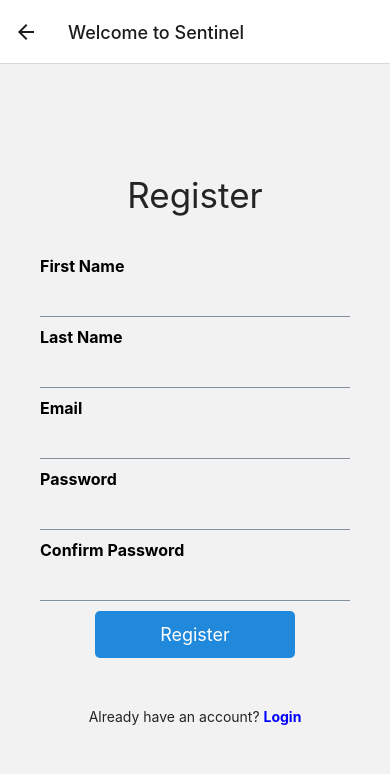
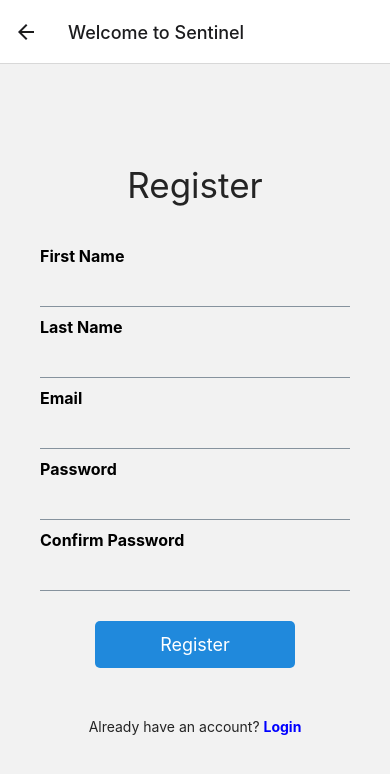
Before and after one commit to Sentinel-FYP/mobile-app, a React Native app: screen /Register in a window 390 px wide. Shown: the top 774 px of the page. Built offline with nearby package versions, Linux system fonts and the light colour scheme.

Commit message:
[Update] Complete registeration

```diff
--- a/src/hooks/useAuth.js
+++ b/src/hooks/useAuth.js
@@ -11,7 +11,7 @@
     try {
       const signUpUrl = API_BASE_URL + "/signup";
       const user = await axios.post(signUpUrl, userData);
-      console.log("User registered: ", user.data);
+      return user.data;
     } catch (error) {
       throw error;
     } finally {
--- a/src/screens/auth/RegisterScreen.jsx
+++ b/src/screens/auth/RegisterScreen.jsx
@@ -1,11 +1,102 @@
 import { View, StyleSheet, ScrollView } from "react-native";
-import React from "react";
+import { useState } from "react";
 import { Button, Input, Text } from "@rneui/themed";
 import { COLORS } from "../../constants";
+import useAuth from "../../hooks/useAuth";
 
 const Register = ({ navigation }) => {
+  // Variables
+  const { register, loading } = useAuth();
+  const [firstName, setFirstName] = useState({
+    value: null,
+    errorMessage: null,
+  });
+  const [lastName, setLastName] = useState({ value: null, errorMessage: null });
+  const [email, setEmail] = useState({ value: null, errorMessage: null });
+  const [password, setPassword] = useState({ value: null, errorMessage: null });
+  const [confirmPassword, setConfirmPassword] = useState({
+    value: null,
+    errorMessage: null,
+  });
+
+  // Event handlers
   const handleLoginPress = () => {
     navigation.navigate("Login");
+  };
+  const handleRegisterPress = async () => {
+    setFirstName({ ...firstName, errorMessage: null });
+    setLastName({ ...lastName, errorMessage: null });
+    setEmail({ ...email, errorMessage: null });
+    setPassword({ ...password, errorMessage: null });
+    setConfirmPassword({ ...confirmPassword, errorMessage: null });
+    if (!firstName.value) {
+      setFirstName({
+        ...firstName,
+        errorMessage: "Please fill out all fields.",
+      });
+    }
+    if (!lastName.value) {
+      setLastName({
+        ...lastName,
+        errorMessage: "Please fill out all fields.",
+      });
+    }
+    if (!email.value) {
+      setEmail({ ...email, errorMessage: "Please fill out all fields." });
+    }
+    if (!password.value) {
+      setPassword({
+        ...password,
+        errorMessage: "Please fill out all fields.",
+      });
+    }
+    if (!confirmPassword.value) {
+      setConfirmPassword({
+        ...confirmPassword,
+        errorMessage: "Please fill out all fields.",
+      });
+    }
+
+    if (
+      !(
+        firstName.value &&
+        lastName.value &&
+        email.value &&
+        password.value &&
+        confirmPassword.value
+      )
+    ) {
+      return;
+    }
+
+    if (password.value != confirmPassword.value) {
+      setPassword({
+        ...password,
+        errorMessage: "Password and confirm password do not match.",
+      });
+      setConfirmPassword({
+        ...confirmPassword,
+        errorMessage: "Password and confirm password do not match.",
+      });
+      return;
+    }
+
+    try {
+      const userData = {
+        firstName: firstName.value,
+        lastName: lastName.value,
+        email: email.value,
+        password: password.value,
+        confirmPassword: confirmPassword.value,
+      };
+      const user = await register(userData);
+      navigation.navigate("Login");
+    } catch (error) {
+      console.error(
+        `Error while registering user: Status: ${error.response?.status} Message: ${error.response?.data?.message}
+        `
+      );
+    }
   };
   return (
     <ScrollView
@@ -22,17 +113,52 @@
       <View
         style={{ width: "100%", alignItems: "center", paddingVertical: 40 }}
       >
-        <Input label={"First Name"} labelStyle={styles.inputLabel} />
-        <Input label={"Last Name"} labelStyle={styles.inputLabel} />
-        <Input label={"Email"} labelStyle={styles.inputLabel} />
-        <Input label={"Password"} labelStyle={styles.inputLabel} />
-        <Input label={"Confirm Password"} labelStyle={styles.inputLabel} />
+        <Input
+          label={"First Name"}
+          labelStyle={styles.inputLabel}
+          value={firstName.value}
+          errorMessage={firstName.errorMessage}
+          onChangeText={(value) => setFirstName({ ...firstName, value })}
+        />
+        <Input
+          label={"Last Name"}
+          labelStyle={styles.inputLabel}
+          value={lastName.value}
+          errorMessage={lastName.errorMessage}
+          onChangeText={(value) => setLastName({ ...lastName, value })}
+        />
+        <Input
+          label={"Email"}
+          labelStyle={styles.inputLabel}
+          value={email.value}
+          errorMessage={email.errorMessage}
+          onChangeText={(value) => setEmail({ ...email, value })}
+        />
+        <Input
+          label={"Password"}
+          labelStyle={styles.inputLabel}
+          value={password.value}
+          errorMessage={password.errorMessage}
+          onChangeText={(value) => setPassword({ ...password, value })}
+          secureTextEntry
+        />
+        <Input
+          label={"Confirm Password"}
+          labelStyle={styles.inputLabel}
+          value={confirmPassword.value}
+          errorMessage={confirmPassword.errorMessage}
+          onChangeText={(value) =>
+            setConfirmPassword({ ...confirmPassword, value })
+          }
+          secureTextEntry
+        />
 
         <Button
           color="primary"
           title={"Register"}
           size="lg"
-          containerStyle={{ width: 200, borderRadius: 5 }}
+          containerStyle={{ width: 200, borderRadius: 5, marginTop: 20 }}
+          onPress={handleRegisterPress}
         />
       </View>
       <Text style={{ paddingVertical: 10 }}>
```
